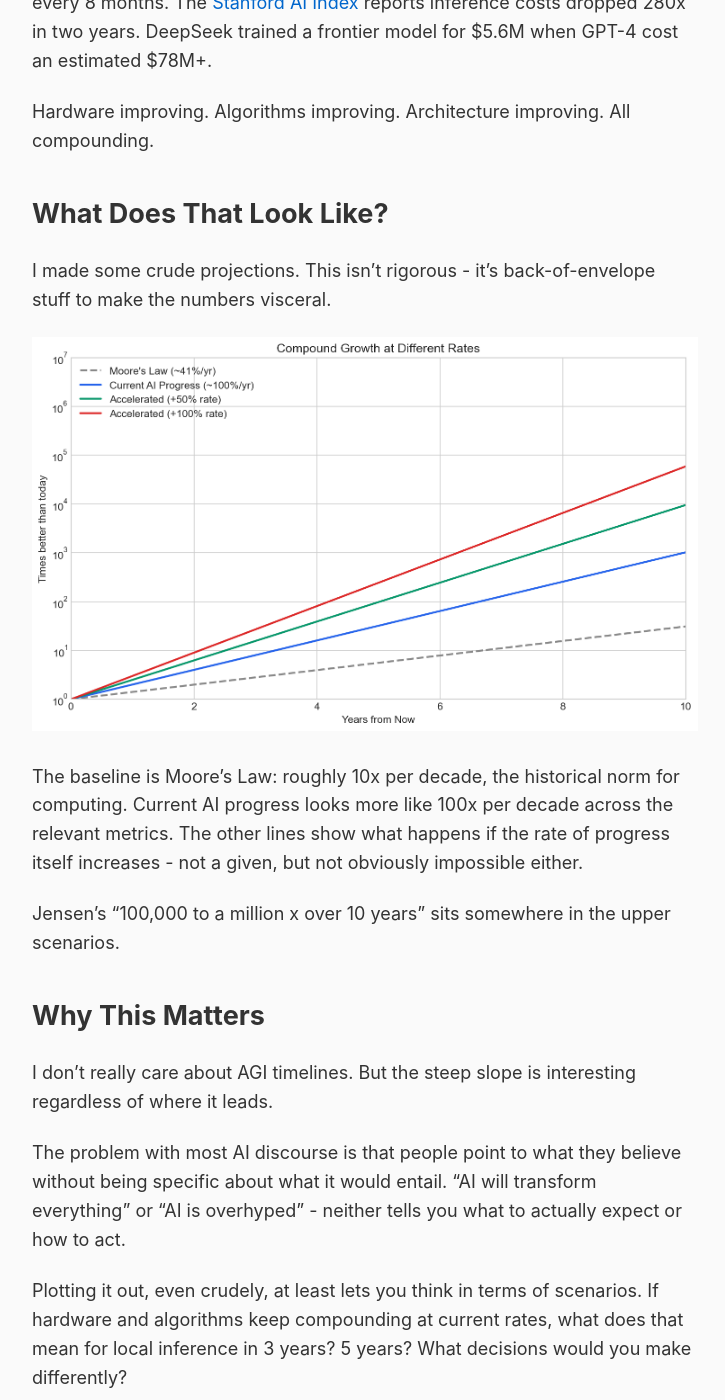
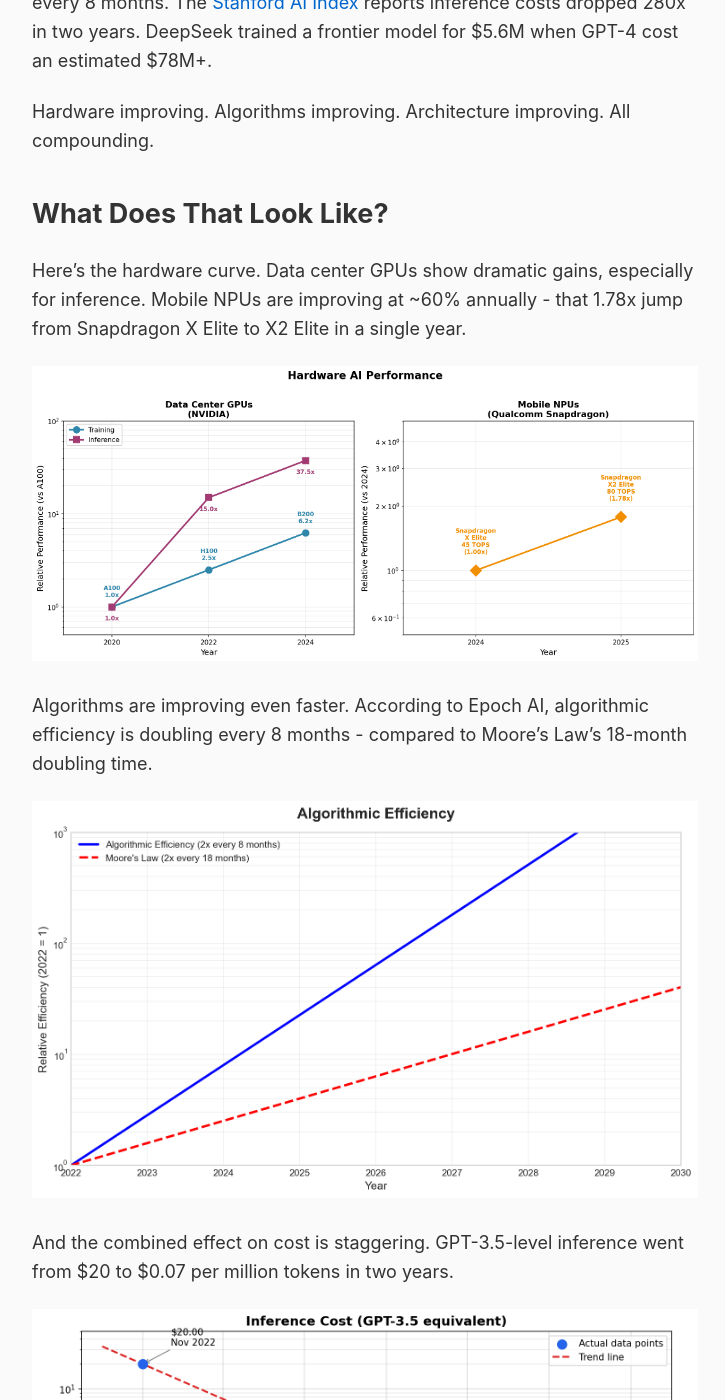
Before and after one commit to rob137/rob137.github.io, a Jekyll site: the page built from _posts/2026-01-09-rule-of-72.md, in a window 1280 px wide and 1400 px high, scrolled down 1223 px. Shown: the whole window, without its empty margins (275-1000 px from the left). Built offline with Jekyll 4.4.1, drawn with Linux system fonts in a browser that asks for light colours; some of the changed text lies outside the part shown.

Commit message:
Replace generic progress chart with specific data visualisations
- Hardware progress: GPU generations (A100→H100→B200) and mobile NPU trends
- Algorithmic efficiency: 8-month doubling vs Moore's Law comparison
- Inference cost: 280x decline from $20 to $0.07 per million tokens

Co-Authored-By: Claude Opus 4.5 <noreply@anthropic.com>

```diff
--- a/_posts/2026-01-09-rule-of-72.md
+++ b/_posts/2026-01-09-rule-of-72.md
@@ -30,13 +30,19 @@ Hardware improving. Algorithms improving. Architecture improving. All compoundin
 
 ## What Does That Look Like?
 
-I made some crude projections. This isn't rigorous - it's back-of-envelope stuff to make the numbers visceral.
+Here's the hardware curve. Data center GPUs show dramatic gains, especially for inference. Mobile NPUs are improving at ~60% annually - that 1.78x jump from Snapdragon X Elite to X2 Elite in a single year.
 
-![Progress Scenarios](/assets/images/progress-scenarios.png)
+![Hardware Progress](/assets/images/hardware-progress.png)
 
-The baseline is Moore's Law: roughly 10x per decade, the historical norm for computing. Current AI progress looks more like 100x per decade across the relevant metrics. The other lines show what happens if the rate of progress itself increases - not a given, but not obviously impossible either.
+Algorithms are improving even faster. According to Epoch AI, algorithmic efficiency is doubling every 8 months - compared to Moore's Law's 18-month doubling time.
 
-Jensen's "100,000 to a million x over 10 years" sits somewhere in the upper scenarios.
+![Algorithmic Progress](/assets/images/algorithmic-progress.png)
+
+And the combined effect on cost is staggering. GPT-3.5-level inference went from $20 to $0.07 per million tokens in two years.
+
+![Inference Cost Progress](/assets/images/inference-cost-progress.png)
+
+Jensen's "100,000 to a million x over 10 years" starts to look less hyperbolic when you see these curves compounding together.
 
 ## Why This Matters
 
```
Also changed, not shown: assets/images/algorithmic-progress.png (added), assets/images/hardware-progress.png (added), assets/images/inference-cost-progress.png (added).
